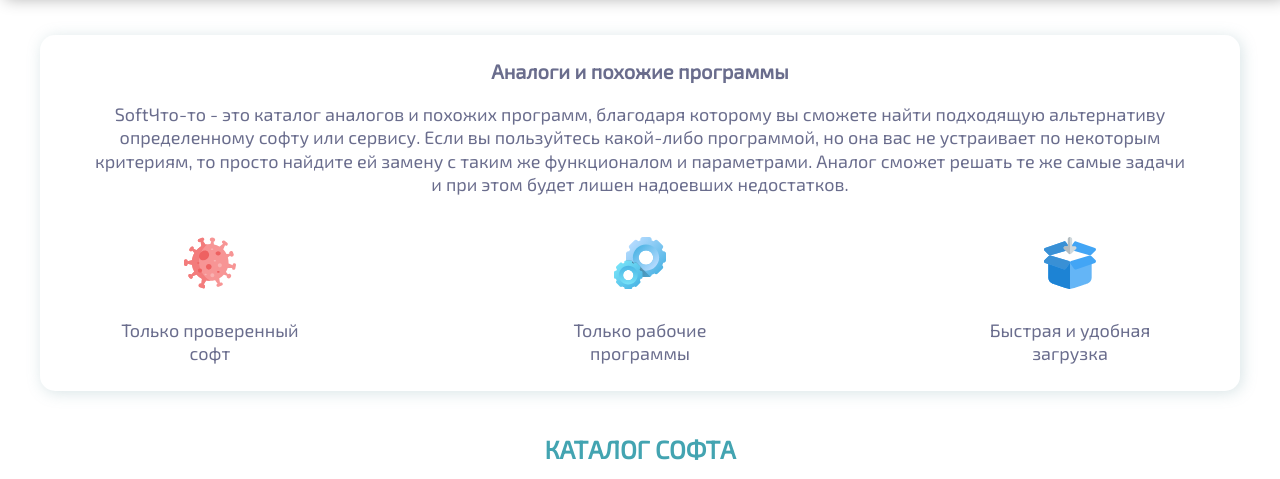
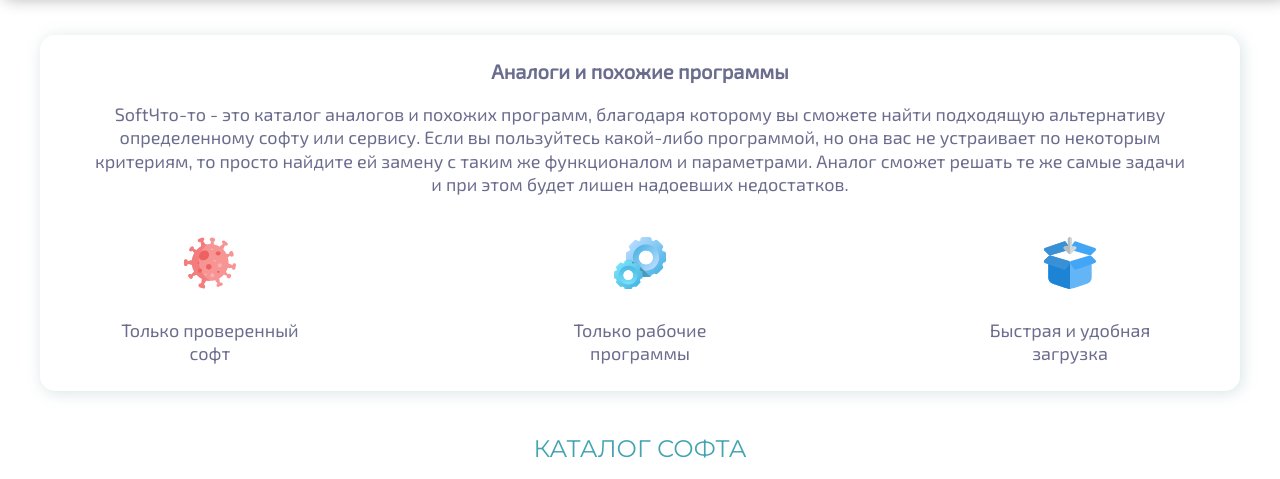
Before and after one commit to mirageN1349/Soft-home, a website built with webpack: page src/index.html in a window 1280 px wide. Shown: the part 75-554 px from the top of the page. Built offline with nearby package versions, Linux system fonts and the light colour scheme; no server answers.

Commit message:
fix cat tile

```diff
--- a/src/scss/catalog.scss
+++ b/src/scss/catalog.scss
@@ -5,7 +5,9 @@
   &-title {
     color: #43a4b1;
     margin-bottom: 50px;
-    font-size: 25px;
+    font-size: 24px;
+    font-family: 'Montserrat', sans-serif;
+    font-weight: 500;
   }
   &-programs {
     display: flex;
--- a/src/scss/index.scss
+++ b/src/scss/index.scss
@@ -1,5 +1,6 @@
 @import url('https://fonts.googleapis.com/css2?family=Exo+2&display=swap');
 @import url('https://fonts.googleapis.com/css2?family=Roboto&display=swap');
+@import url('https://fonts.googleapis.com/css2?family=Montserrat&display=swap');
 @import '~normalize.css';
 @import '~animate.css';
 @import '_variables';
```
Also changed, not shown: dist/index.html, 4 other files.
